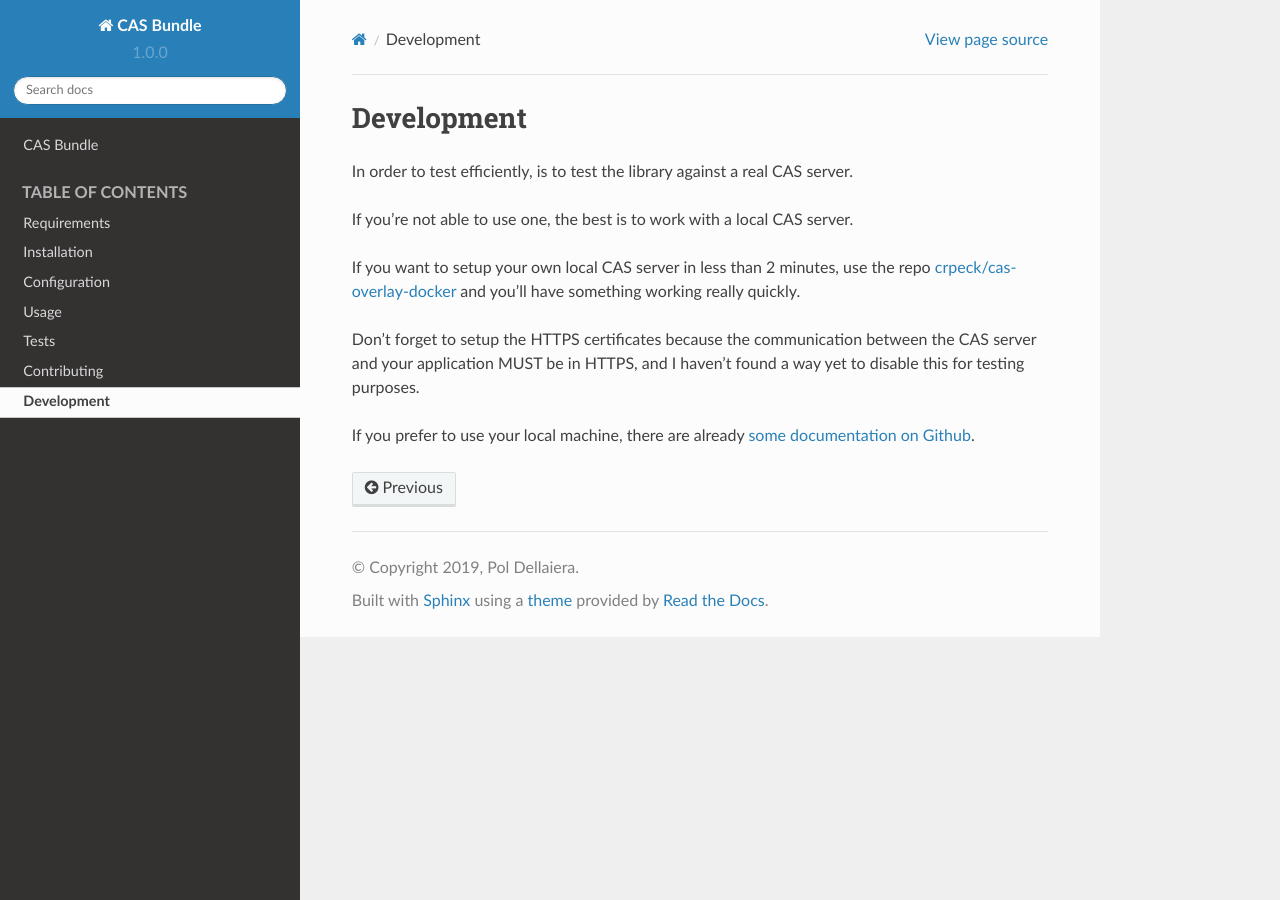
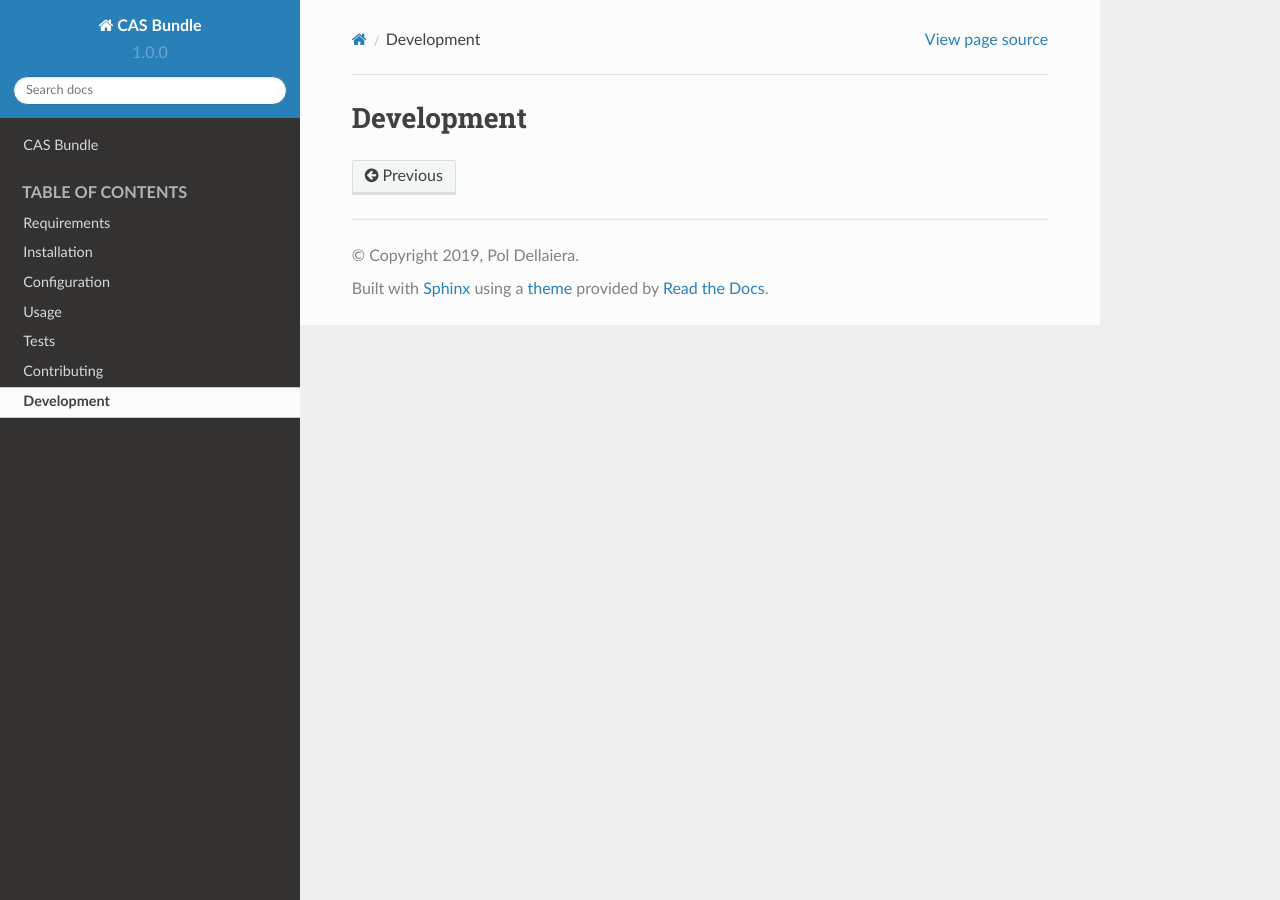
Before and after one commit to gel-mcx/cas-bundle, a Sphinx documentation site: the page built from docs/pages/development.rst, in a window 1280 px wide. Built offline with Sphinx 7.4.7 and the Read the Docs theme 2.0.0, drawn with Linux system fonts in a browser that asks for light colours.

Commit message:
Documentation.

```diff
--- a/docs/pages/configuration.rst
+++ b/docs/pages/configuration.rst
@@ -9,7 +9,7 @@ Hereunder an example of configuration for CAS Bundle.
 
 .. code:: yaml
 
-   base_url: https://casserver.herokuapp.com/cas
+   base_url: https://heroku-cas-server.herokuapp.com/cas
    protocol:
      login:
        path: /login
--- a/docs/pages/contributing.rst
+++ b/docs/pages/contributing.rst
@@ -2,6 +2,6 @@ Contributing
 ============
 
 See the file `CONTRIBUTING.md`_ but feel free to contribute to this
-library by sending Github pull requests.
+project by sending Github pull requests.
 
 .. _CONTRIBUTING.md: .github/CONTRIBUTING.md
--- a/docs/pages/development.rst
+++ b/docs/pages/development.rst
@@ -2,20 +2,3 @@
 
 Development
 ===========
-
-In order to test efficiently, is to test the library against a real CAS server.
-
-If you're not able to use one, the best is to work with a local CAS server.
-
-If you want to setup your own local CAS server in less than 2 minutes,
-use the repo `crpeck/cas-overlay-docker`_ and you'll have something working
-really quickly.
-
-Don't forget to setup the HTTPS certificates because the communication between
-the CAS server and your application MUST be in HTTPS, and I haven't found a way
-yet to disable this for testing purposes.
-
-If you prefer to use your local machine, there are already `some documentation on Github`_.
-
-.. _crpeck/cas-overlay-docker: https://github.com/crpeck/cas-overlay-docker
-.. _some documentation on Github: https://apereo.github.io/cas/developer/Build-Process.html
```
Also changed, not shown: composer.json (+7 -9 lines), docs/pages/installation.rst (+28 -2 lines), docs/pages/tests.rst (+1 -9 lines), docs/pages/usage.rst (+21 -0 lines).
